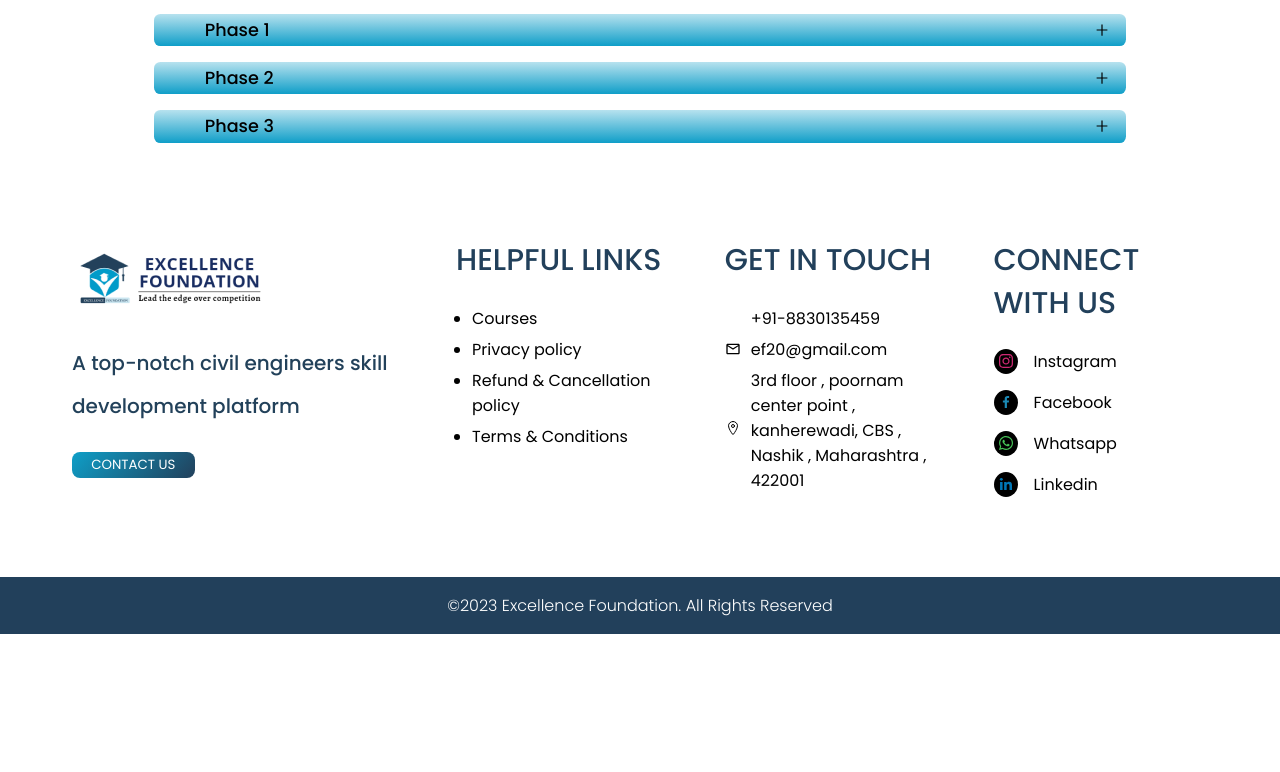
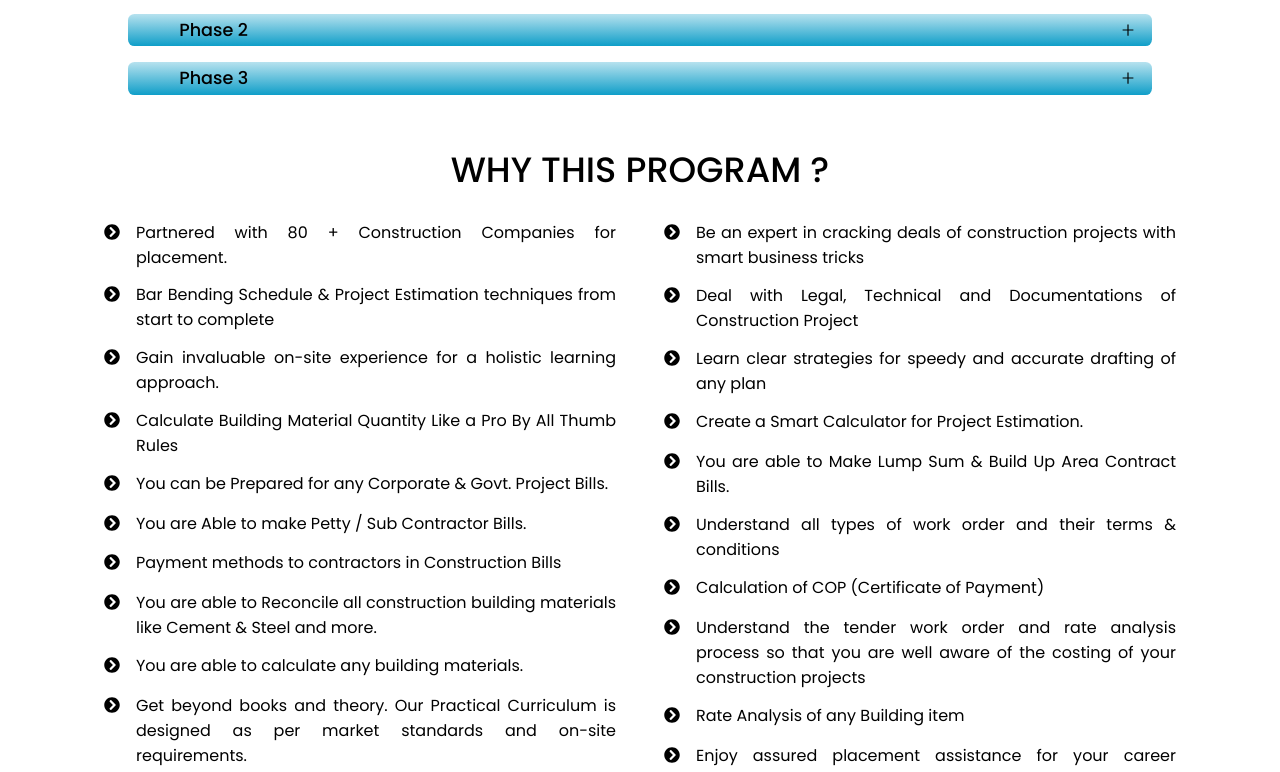
Before and after one commit to wyash12/ef-frontend, a Next.js app: page /course/construction-skill-development-internship-training in a window 1280 px wide. Shown: the part 576-1348 px from the top of the page. Before the commit the page ends 1210 px from the top, so only its background shows below. Built offline with nearby package versions, Linux system fonts and the light colour scheme; some icons are missing.

Commit message:
why this program

```diff
--- a/components/course/AboutCourse.module.scss
+++ b/components/course/AboutCourse.module.scss
@@ -4,7 +4,8 @@
   align-items: center;
   justify-content: center;
   gap: 1.5rem;
-  padding: 2rem 10rem;
+  padding: 1.5rem 0;
+  // padding: 2rem 10rem;
 
   h1 {
     font-size: 2.2rem;
@@ -12,6 +13,7 @@
   }
 
   p {
+    width: 80%;
     text-align: justify;
 
   }
--- a/components/course/CourseContent.module.scss
+++ b/components/course/CourseContent.module.scss
@@ -3,8 +3,8 @@
   flex-direction: column;
   justify-content: center;
   align-items: center;
-  padding: 2rem;
-  gap: 3rem;
+  padding: 1.5rem 0;
+  gap: 1.5rem;
 
   h1 {
     font-size: 2.2rem;
--- /dev/null
+++ b/components/course/WhyProgram.module.scss
@@ -0,0 +1,40 @@
+.container {
+  display: flex;
+  flex-direction: column;
+  justify-content: center;
+  align-items: center;
+  padding: 1.5rem 0;
+  gap: 1.5rem;
+
+  h1 {
+    font-size: 2.2rem;
+    font-weight: 500;
+  }
+
+  .subContainer {
+    display: flex;
+    justify-content: center;
+    gap: 3rem;
+
+    .sc {
+      width: 40%;
+      display: flex;
+      flex-direction: column;
+      gap: 0.8rem;
+      justify-content: space-between;
+
+      .ele {
+        text-align: justify;
+        display: flex;
+        height: auto;
+        gap: 1rem;
+        font-size: 1rem;
+        // align-items: center;
+
+        .icon {
+          padding-top: 2px;
+        }
+      }
+    }
+  }
+}
--- /dev/null
+++ b/components/course/WhyProgram.tsx
@@ -0,0 +1,49 @@
+import { CourseContentElementModel } from "@/models/CourseElementModel";
+import classes from "./WhyProgram.module.scss";
+import { FaChevronCircleRight } from "react-icons/fa";
+import { CourseData } from "@/data/course_data";
+
+export default function WhyProgram({
+  content,
+}: {
+  content: Array<string>;
+}): JSX.Element {
+  return (
+    <div className={classes.container}>
+      <h1>{`WHY THIS PROGRAM ?`}</h1>
+      <div className={classes.subContainer}>
+        <div className={classes.sc}>
+          {content.map((ele, index) => {
+            if (index % 2 == 0) {
+              return (
+                <div key={ele} className={classes.ele}>
+                  <div className={classes.icon}>
+                    <FaChevronCircleRight />
+                  </div>
+                  <p>{ele}</p>
+                </div>
+              );
+            }
+
+            return <></>;
+          })}
+        </div>
+        <div className={classes.sc}>
+          {content.map((ele, index) => {
+            if (index % 2 == 1) {
+              return (
+                <div key={ele} className={classes.ele}>
+                  <div className={classes.icon}>
+                    <FaChevronCircleRight />
+                  </div>
+                  <p>{ele}</p>
+                </div>
+              );
+            }
+            return <></>;
+          })}
+        </div>
+      </div>
+    </div>
+  );
+}
--- a/pages/course/[course].tsx
+++ b/pages/course/[course].tsx
@@ -5,6 +5,7 @@ import { useEffect, useState } from "react";
 // import HomePage from "..";
 import AboutCourse from "@/components/course/AboutCourse";
 import CourseContentContainer from "@/components/course/CourseContent";
+import WhyProgram from "../../components/course/WhyProgram";
 
 export default function CoursePage(): JSX.Element {
   const router: NextRouter = useRouter();
@@ -27,6 +28,7 @@ export default function CoursePage(): JSX.Element {
       <>
         <AboutCourse data={foundCourseData.about_trining} />
         <CourseContentContainer data={foundCourseData.course_content} />
+        <WhyProgram content={foundCourseData.why_program} />
       </>
     );
   }
```
Also changed, not shown: data/review_data.tsx (+67 -8 lines).
